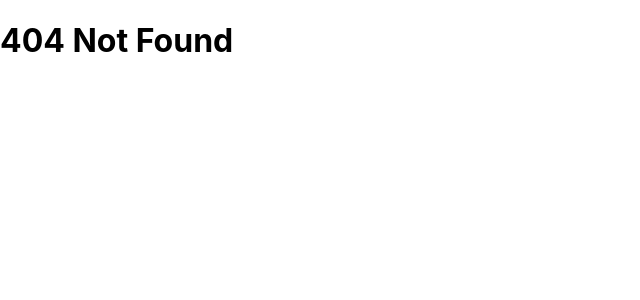
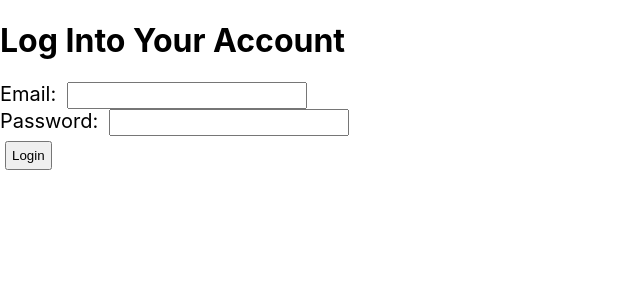
Before and after one commit to chrisharris02/CS411_Project, a React (Create React App) app in the folder client/: page /login in a window 1280 px wide. Before the commit this address had no page. Shown: the top 300 px of the page, without its empty margins (0-640 px from the left). Built offline with nearby package versions, Linux system fonts and the light colour scheme.

Commit message:
Added more login functionality

```diff
--- a/client/src/Router.tsx
+++ b/client/src/Router.tsx
@@ -1,6 +1,7 @@
 
 import { BrowserRouter, Routes, Route } from "react-router-dom";
 import LandingPage from "./pages/LandingPage";
+import LoginPage from "./pages/LoginPage";
 import NotFound from "./pages/NotFound";
 
 const Router = () => {
@@ -8,6 +9,7 @@ const Router = () => {
     <BrowserRouter>
       <Routes>
         <Route path = "/" element={<LandingPage />} />
+        <Route path = "/login" element={<LoginPage />} />
         <Route path = "*" element={<NotFound />}/>
       </Routes>
     </BrowserRouter>
--- /dev/null
+++ b/client/src/httpClient.ts
@@ -0,0 +1,8 @@
+import axios from "axios";
+
+
+export default axios.create(
+{
+    withCredentials: true,
+}
+);
--- a/client/src/index.css
+++ b/client/src/index.css
@@ -16,3 +16,12 @@ button{
   margin:5px;
   padding:5px;
 }
+
+input{
+  font-size: 18px;
+  margin-left: 5px;
+}
+
+label{
+  font-size: 20px;
+}
--- a/client/src/pages/LandingPage.tsx
+++ b/client/src/pages/LandingPage.tsx
@@ -1,15 +1,43 @@
-import React from 'react'
+import React, {useState, useEffect} from 'react'
+import { User } from '../types'
+import httpClient from '../httpClient'
 
 const LandingPage: React.FC = () =>{
+
+    const[user, setUser] = useState<User | null>(null)
+
+    useEffect(() => {
+        (async () => {
+            try{
+           const resp = await httpClient.get("//localhost:4500/@me");
+
+           setUser(resp.data);
+            }catch(error){
+                console.log("Not authenticated");
+            }
+        })();
+    }, []);
     return(
         <div>
             <h1>Welcome to this React Application</h1>
             <br />
-            <p>You are not logged in</p>
-            <a href = "/login"><button>Login</button></a>
-            <a href = "/register"><button>Register</button></a>
+          {user != null? ( //If user is logged in
+          <div>
+          <h1>Logged in</h1>
+          <h2>Email: {user.email}</h2>
+          <h2>ID: {user.id}</h2>
+          </div>
+          ) : (
+            <div>
+                <p>You are not logged in</p>
+                <div>
+                <a href = "/login"><button>Login</button></a>
+                 <a href = "/register"><button>Register</button></a>
+                </div>
+                </div>
+          )}
         </div>
-    )
-}
+    );
+};
 
 export default LandingPage
--- /dev/null
+++ b/client/src/pages/LoginPage.tsx
@@ -0,0 +1,54 @@
+import React, {useState} from 'react'
+import httpClient from "../httpClient";
+
+
+const LoginPage: React.FC = () => {
+    const [email, setEmail] = useState("");
+    const [password, setPassword] = useState("");
+
+    const logInUser = async ()=>{
+        console.log(email, password)
+
+        try{
+        const resp = await httpClient.post("//localhost:4500/login",{
+            email,
+            password,
+        });
+
+        window.location.href = "/";
+    }
+        catch(error: any){
+            if (error.response.status === 401){ //IF LOGIN DOESNT WORK
+                alert("Invalid credentials");
+            }
+    };
+    }
+    return (<div>
+        <h1>Log Into Your Account</h1>
+        <form>
+            <div>
+            <label>Email: </label>
+            <input
+            type="email"
+            value={email}
+            onChange={(e) => setEmail(e.target.value)}
+            id=""
+            />
+            </div>
+
+            <div>
+            <label>Password: </label>
+            <input
+            type="password"
+            value={password}
+            onChange={(e) => setPassword(e.target.value)}
+            id=""
+            />
+            </div>
+            <button type="button" onClick={() => logInUser()}>Login</button>
+        </form>
+    </div>
+    );
+};
+
+export default LoginPage;
--- /dev/null
+++ b/client/src/types.ts
@@ -0,0 +1,5 @@
+export interface User{
+    id: string;
+    email: string;
+    //firstName: string;
+}
```
Also changed, not shown: 2 other files (tests, documents, lock files or other folders).
